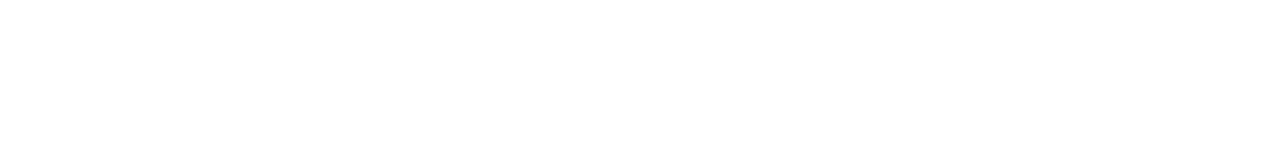
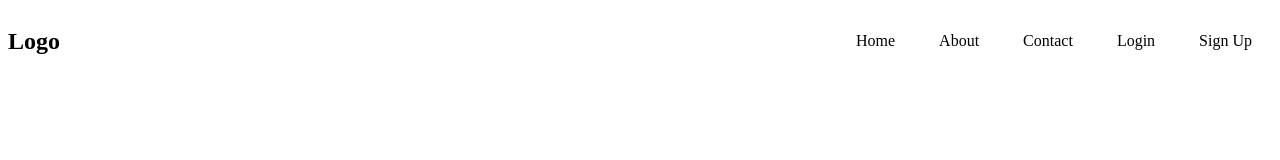
Before and after one commit to Tsunamiisking/scrum-board, a plain HTML site: page index.htm in a window 1280 px wide. Drawn offline with Linux system fonts and the light colour scheme; a web font is replaced by a local one.

Commit message:
Llinked Google font, styled header and nav bar

```diff
--- a/index.htm
+++ b/index.htm
@@ -1,12 +1,34 @@
 <!DOCTYPE html>
 <html lang="en">
+
 <head>
     <meta charset="UTF-8">
     <meta name="viewport" content="width=device-width, initial-scale=1.0">
-    <title>Document</title>
+    <title>Homepage</title>
     <link rel="stylesheet" href="style.css">
+    <link rel="preconnect" href="https://fonts.googleapis.com">
+    <link rel="preconnect" href="https://fonts.gstatic.com" crossorigin>
+    <link href="https://fonts.googleapis.com/css2?family=Jockey+One&display=swap" rel="stylesheet">
 </head>
+
 <body>
+    <!-- Header => Navigation -->
+    <header>
+        <div>
+            <span>
+                <h2>Logo</h2>
+            </span>
+        </div>
+        <nav>
+            <ul class="nav-items">
+                <li>Home</li>
+                <li>About</li>
+                <li>Contact</li>
+                <li>Login</li>
+                <li>Sign Up</li>
+            </ul>
+        </nav>
+    </header>
+</body>
 
-</body>
 </html>
--- a/style.css
+++ b/style.css
@@ -1,5 +1,6 @@
 * {
     box-sizing: border-box;
+
 
 }
 
@@ -117,3 +118,15 @@ input:focus {
     font-size: 20px;
     margin: 10px 0;
 }
+
+header{
+    display: flex;
+    vertical-align: bottom;
+    align-items: center;
+    justify-content: space-between;
+}
+
+nav .nav-items li{
+    display: inline-block;
+    padding: 0 20px;
+}
```
